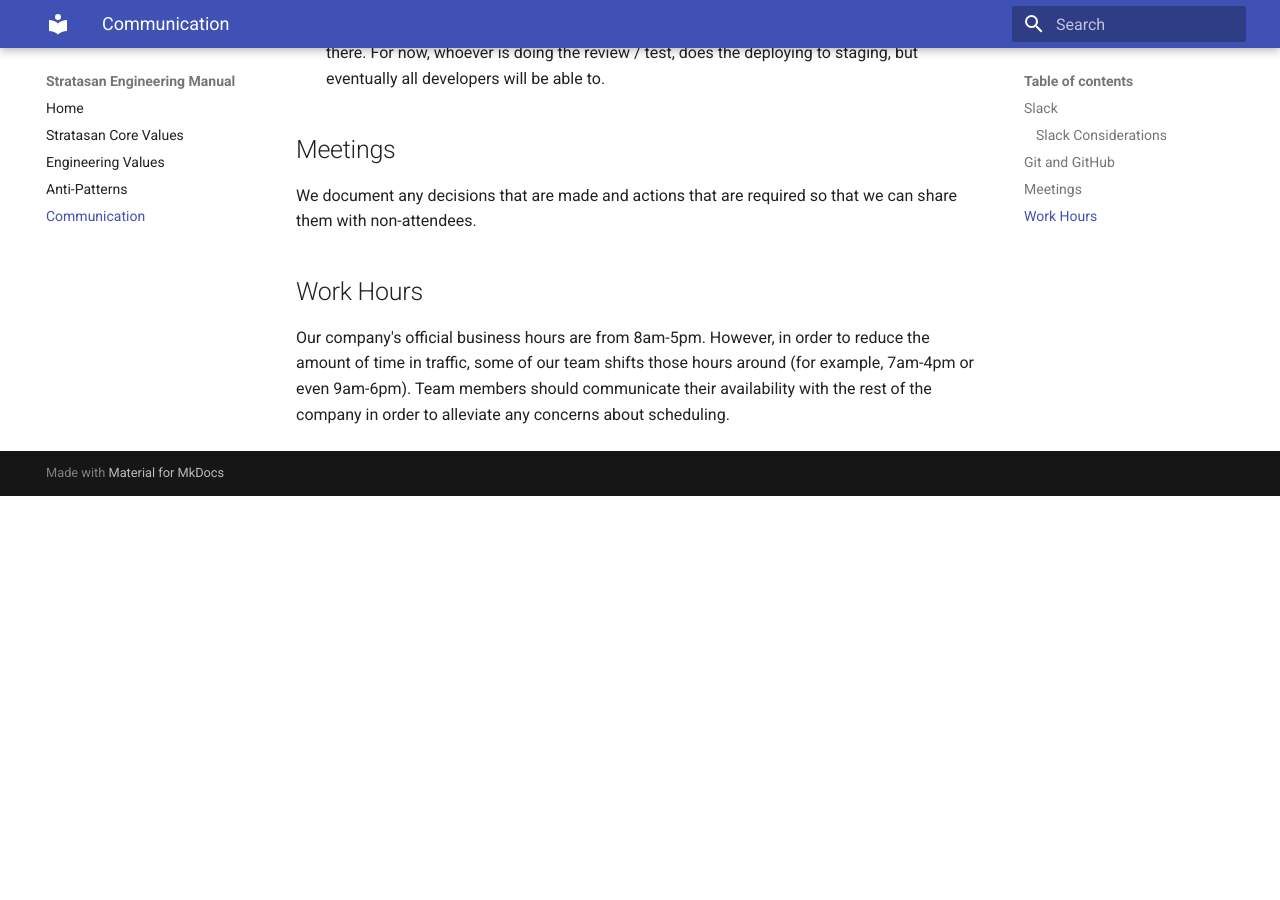
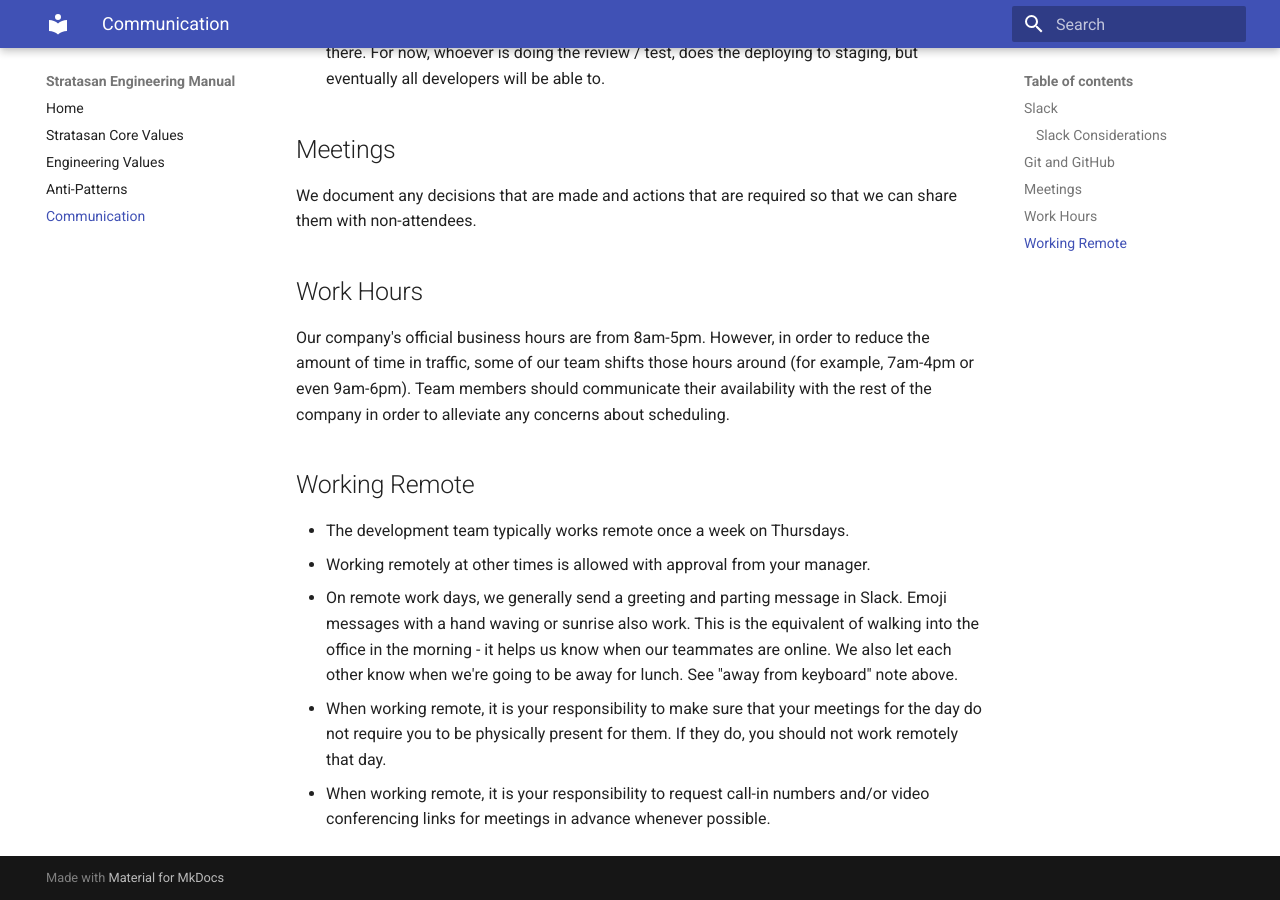
Before and after one commit to stratasan/engineering, an MkDocs documentation site: the page built from docs/how_we_communicate.md, in a window 1280 px wide and 900 px high, scrolled down 1898 px. Built offline with MkDocs 1.6.1 and Material for MkDocs 9.7.7, drawn with Linux system fonts in a browser that asks for light colours; old or Windows-style settings are respelled for this version of MkDocs; before the commit the page ends 2394 px from its top, so only the background shows below that.

Commit message:
Add working remote section, which needs review by Brian

```diff
--- a/docs/how_we_communicate.md
+++ b/docs/how_we_communicate.md
@@ -78,3 +78,17 @@ reduce the amount of time in traffic, some of our team shifts those hours around
 (for example, 7am-4pm or even 9am-6pm). Team members should communicate their
 availability with the rest of the company in order to alleviate any concerns
 about scheduling.
+
+## Working Remote
+- The development team typically works remote once a week on Thursdays.
+- Working remotely at other times is allowed with approval from your manager.
+- On remote work days, we generally send a greeting and parting message in
+  Slack. Emoji messages with a hand waving or sunrise also work. This is the
+  equivalent of walking into the office in the morning - it helps us know when
+  our teammates are online. We also let each other know when we're going to be
+  away for lunch. See "away from keyboard" note above.
+- When working remote, it is your responsibility to make sure that your meetings
+  for the day do not require you to be physically present for them. If they do,
+  you should not work remotely that day.
+- When working remote, it is your responsibility to request call-in numbers
+  and/or video conferencing links for meetings in advance whenever possible.
```
